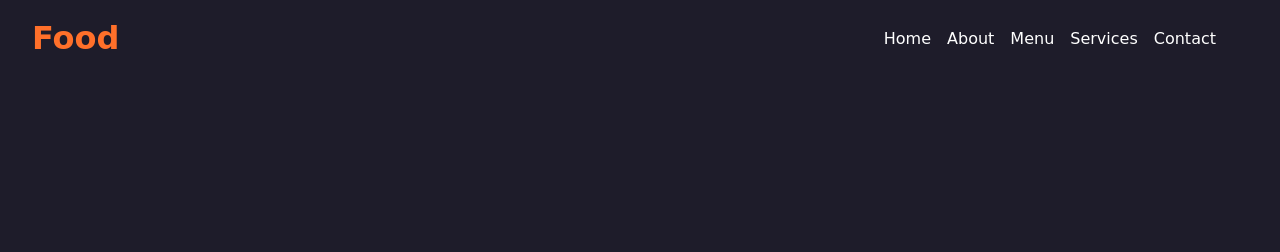
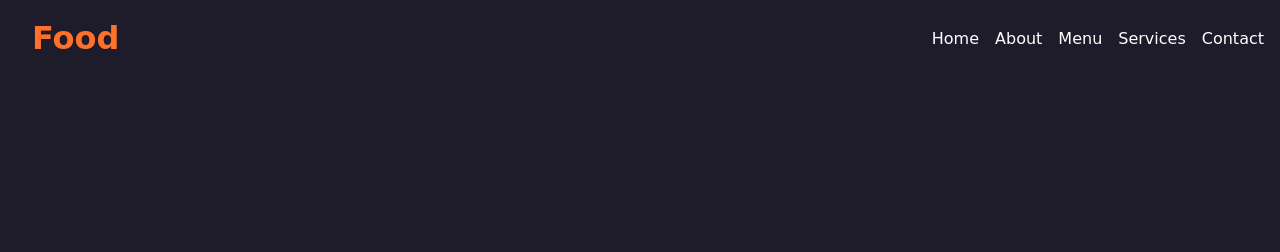
Before and after one commit to ArshShaikh-coder/Food-Website, a plain HTML site: page index.html in a window 1280 px wide. Shown: the top 252 px of the page. Drawn offline with Linux system fonts and the light colour scheme.

Commit message:
Update style.css

```diff
--- a/style.css
+++ b/style.css
@@ -43,7 +43,7 @@ header ul {
     list-style: none;
     display: flex;
     gap: 1rem;
-    padding-right: 6rem;
+    padding-right: 3rem;
 }
 header ul li a, footer .card .box ul li a, #menu ul li a {
     text-decoration: none;
```
